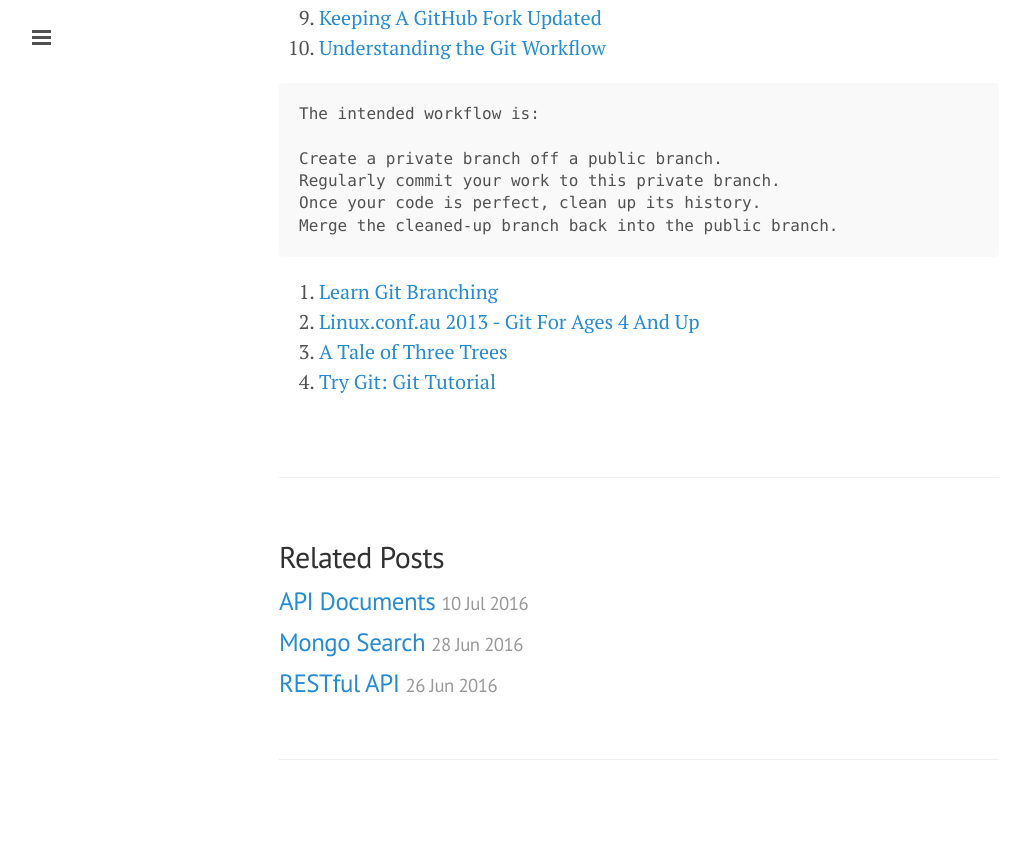
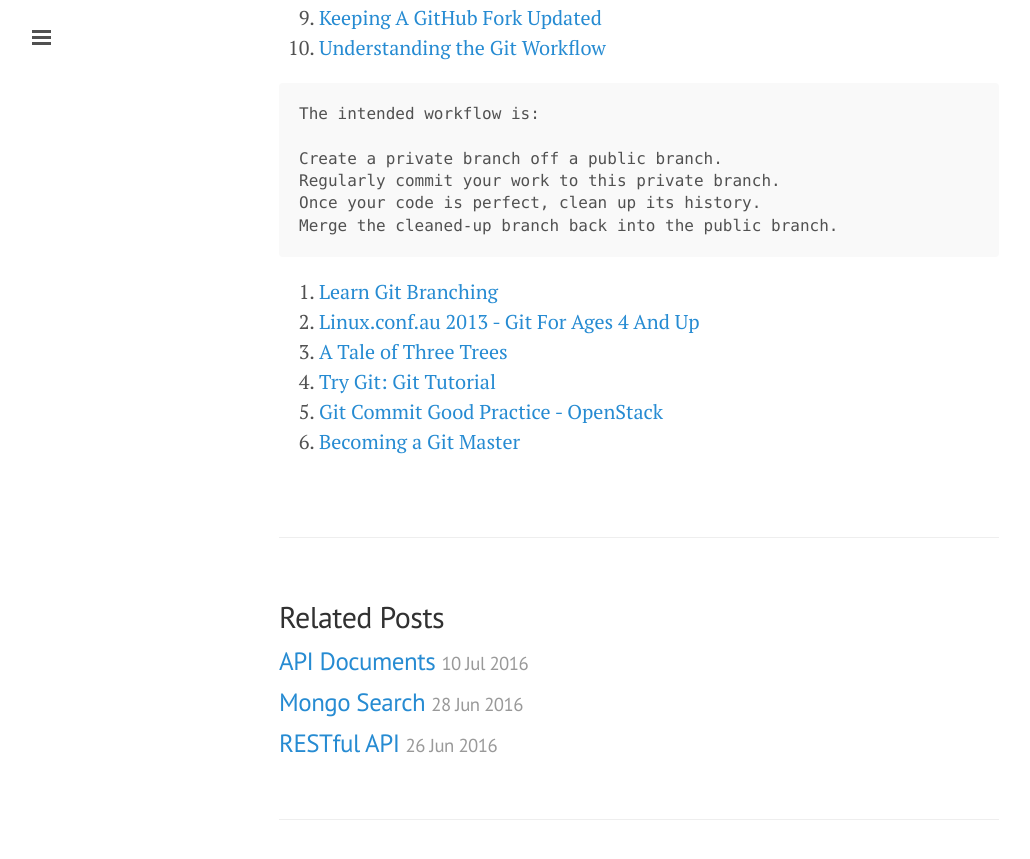
Before and after one commit to ibotdotout/ibotdotout.github.io, a Jekyll site: the page built from _posts/2014-07-29-git.md, in a window 1280 px wide and 900 px high, scrolled down 2035 px. Shown: the top 859 px of the window, without its empty margins (1-1031 px from the left). Built offline with Jekyll 4.4.1, drawn with Linux system fonts in a browser that asks for light colours; nearby versions of some CDN libraries; Markdown is read by kramdown in place of the engine named in the settings; comment, search, counter and statistics services are not loaded.

Commit message:
update(git): add good talks

```diff
--- a/_posts/2014-07-29-git.md
+++ b/_posts/2014-07-29-git.md
@@ -92,3 +92,5 @@ Merge the cleaned-up branch back into the public branch.
 12. [Linux.conf.au 2013 - Git For Ages 4 And Up](https://www.youtube.com/watch?v=1ffBJ4sVUb4)
 13. [A Tale of Three Trees](https://speakerdeck.com/schacon/a-tale-of-three-trees)
 14. [Try Git: Git Tutorial](https://try.github.io/)
+15. [Git Commit Good Practice - OpenStack](https://wiki.openstack.org/wiki/GitCommitMessages)
+16. [Becoming a Git Master](https://www.youtube.com/watch?v=-kVzV6m5_Qg)
```
